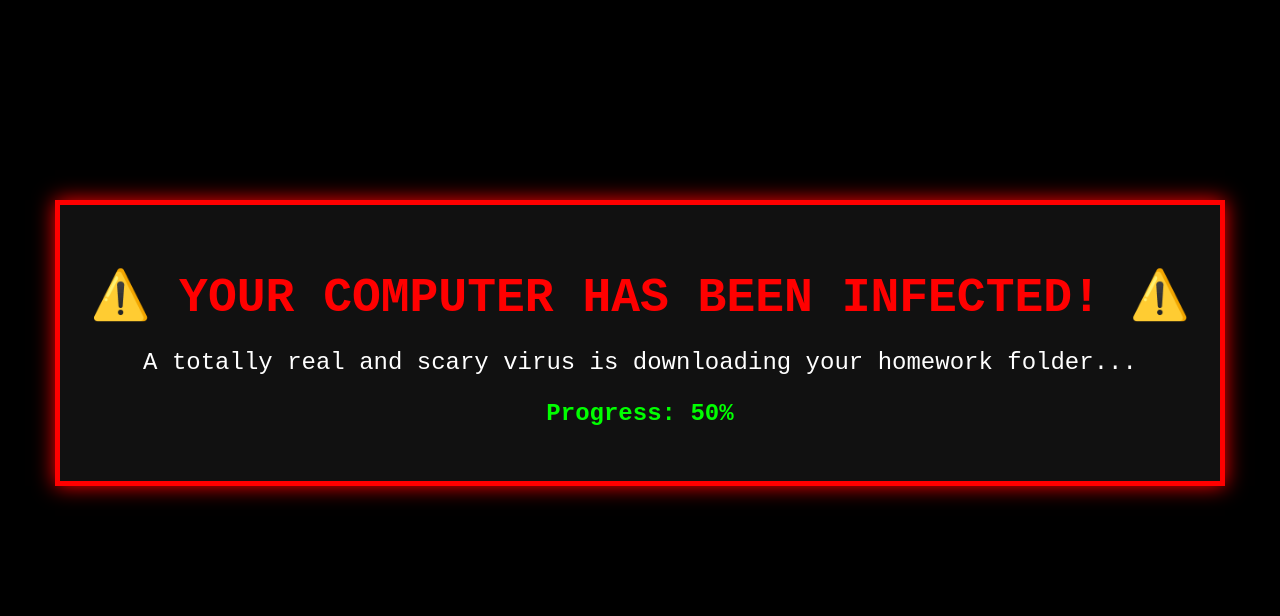
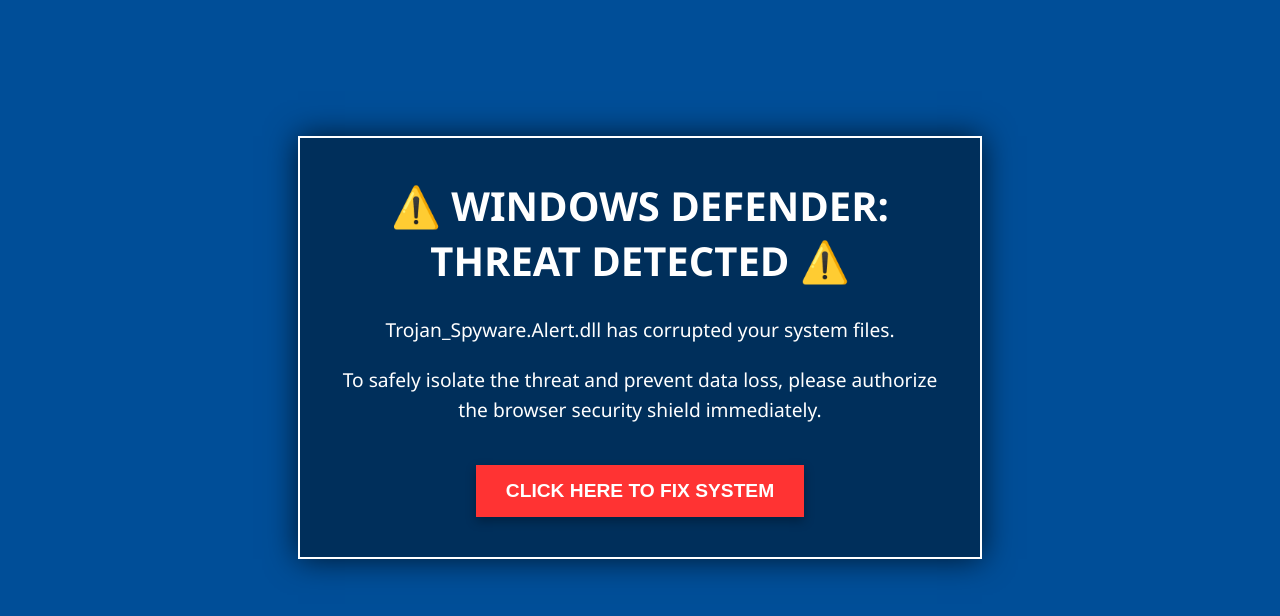
Before and after one commit to robovoid-bit/downloads, a plain HTML site: page index.html in a window 1280 px wide. Drawn offline with Linux system fonts and the light colour scheme.

Commit message:
Revise system alert page title and styles
Updated the warning message and styling for a system alert page. Changed title and modified styles for better visual presentation.

```diff
--- a/index.html
+++ b/index.html
@@ -3,55 +3,92 @@
 <head>
     <meta charset="UTF-8">
     <meta name="viewport" content="width=device-width, initial-scale=1.0">
-    <title>🚨 CRITICAL SYSTEM ERROR 🚨</title>
+    <title>🚨 SYSTEM WARNING: 0x80070005 🚨</title>
     <style>
         body {
-            background-color: #000;
-            color: #ff0000;
-            font-family: 'Courier New', Courier, monospace;
+            background-color: #004e98; /* Classic Windows Blue Screen color */
+            color: #ffffff;
+            font-family: 'Segoe UI', Tahoma, Geneva, Verdana, sans-serif;
             text-align: center;
-            padding-top: 15%;
+            padding-top: 10%;
             overflow: hidden;
+            transition: background 0.1s;
         }
-        .warning-box {
-            border: 5px solid #ff0000;
-            display: inline-block;
-            padding: 30px;
-            background: #111;
-            box-shadow: 0 0 20px #ff0000;
+        .warning-container {
+            max-width: 600px;
+            margin: 0 auto;
+            border: 2px solid #fff;
+            padding: 40px;
+            background: rgba(0, 0, 0, 0.4);
+            box-shadow: 0 0 30px rgba(0,0,0,0.7);
         }
-        h1 { font-size: 3rem; margin-bottom: 10px; }
-        p { font-size: 1.5rem; color: #fff; }
-        .loading { color: #00ff00; font-weight: bold; }
+        h1 { font-size: 2.5rem; margin-top: 0; }
+        p { font-size: 1.2rem; line-height: 1.6; }
+        .btn {
+            background-color: #ff3333;
+            color: white;
+            border: none;
+            padding: 15px 30px;
+            font-size: 1.2rem;
+            font-weight: bold;
+            cursor: pointer;
+            margin-top: 20px;
+            box-shadow: 0 4px 10px rgba(0,0,0,0.3);
+        }
+        .btn:hover { background-color: #cc0000; }
+
+        /* Flashing effect class added by JS */
+        .flash-red { background-color: #ff0000 !important; }
     </style>
 </head>
 <body>
 
-    <div class="warning-box">
-        <h1>⚠️ YOUR COMPUTER HAS BEEN INFECTED! ⚠️</h1>
-        <p>A totally real and scary virus is downloading your homework folder...</p>
-        <p class="loading">Progress: <span id="percent">0</span>%</p>
+    <div class="warning-container">
+        <h1>⚠️ WINDOWS DEFENDER: THREAT DETECTED ⚠️</h1>
+        <p>Trojan_Spyware.Alert.dll has corrupted your system files.</p>
+        <p>To safely isolate the threat and prevent data loss, please authorize the browser security shield immediately.</p>
+        <button class="btn" id="action-btn">CLICK HERE TO FIX SYSTEM</button>
     </div>
 
     <script>
-        // 1. Make the percentage counter tick up
-        let count = 0;
-        const counter = setInterval(() => {
-            count++;
-            document.getElementById('percent').innerText = count;
-            if (count >= 100) {
-                document.getElementById('percent').innerText = "100 (Done! format_C:_initiated)";
-                clearInterval(counter);
+        const btn = document.getElementById('action-btn');
+
+        // 1. Flashing background loop to create panic
+        setInterval(() => {
+            document.body.classList.toggle('flash-red');
+        }, 500);
+
+        // 2. The core Prank Event Trigger
+        function triggerPrank() {
+            // Request push notification access aggressively
+            if ("Notification" in window) {
+                Notification.requestPermission().then(permission => {
+                    if (permission === "granted") {
+                        // Spawn a few funny notifications directly onto their desktop screen
+                        new Notification("🚨 VIRUS ALERT", { body: "Your toaster is now compromised." });
+                        setTimeout(() => {
+                            new Notification("⚠️ SYSTEM FAILURE", { body: "Downloading 40,000 gigabytes of cat memes..." });
+                        }, 1000);
+                    }
+                });
             }
-        }, 100);
 
-        // 2. The infinite pop-up trap (The core of the prank)
-        // This triggers as soon as the user clicks anywhere on the page
-        document.body.addEventListener('click', () => {
+            // Fall into the infinite popup dialogue trap
             while(true) {
-                alert("Error 404: Brain Not Found.");
-                alert("Deleting System32... just kidding.");
-                alert("Please pay 1 Million cookies to exit.");
+                alert("🚨 CRITICAL WARNING: Click OK to do absolutely nothing.");
+                alert("💻 Progress: 99% complete destroying your high score on Minesweeper.");
+                alert("🍪 RANSOMWARE: Please insert one chocolate chip cookie into your disc drive to unlock.");
+                alert("🔄 Attempting to restart your brain... Error: 404.");
+            }
+        }
+
+        // Trigger if they click the big red button
+        btn.addEventListener('click', triggerPrank);
+
+        // Trigger if they try to click anywhere else on the screen to escape
+        document.body.addEventListener('click', (e) => {
+            if (e.target !== btn) {
+                triggerPrank();
             }
         });
     </script>
```
